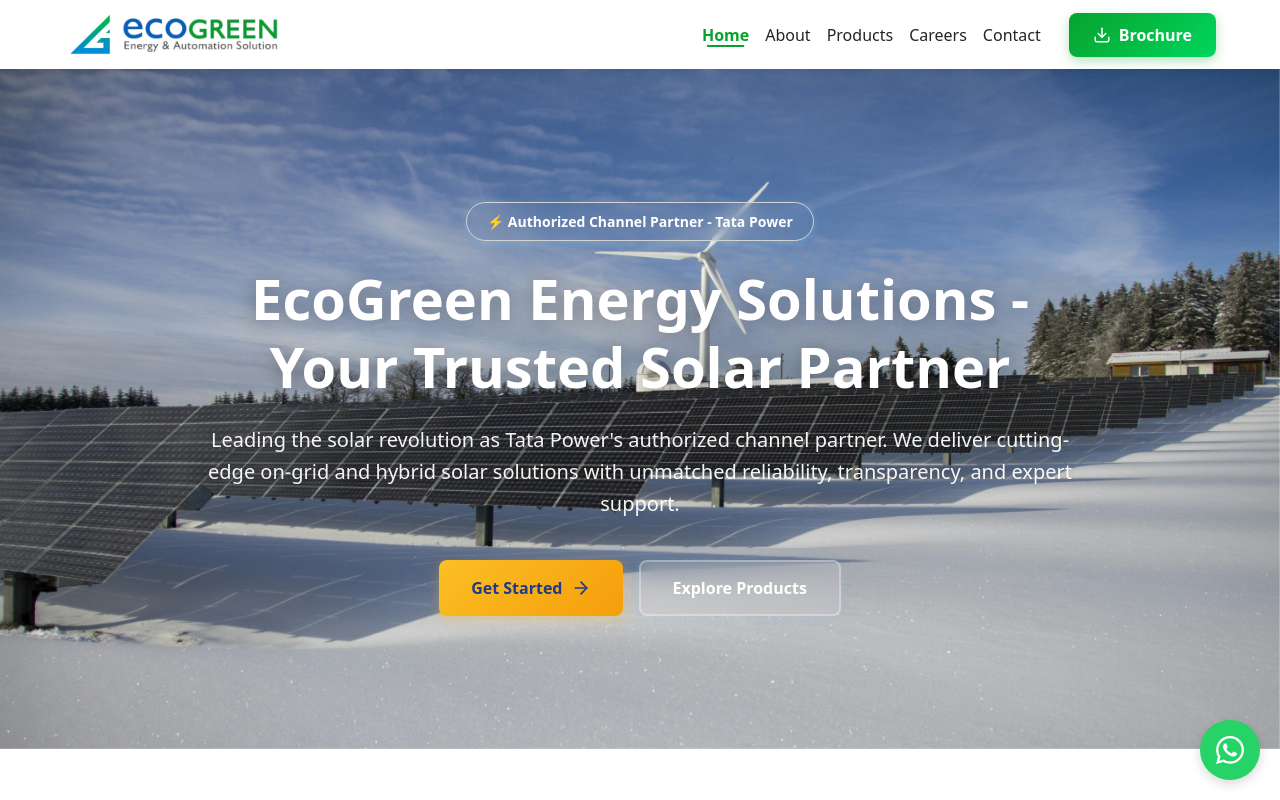
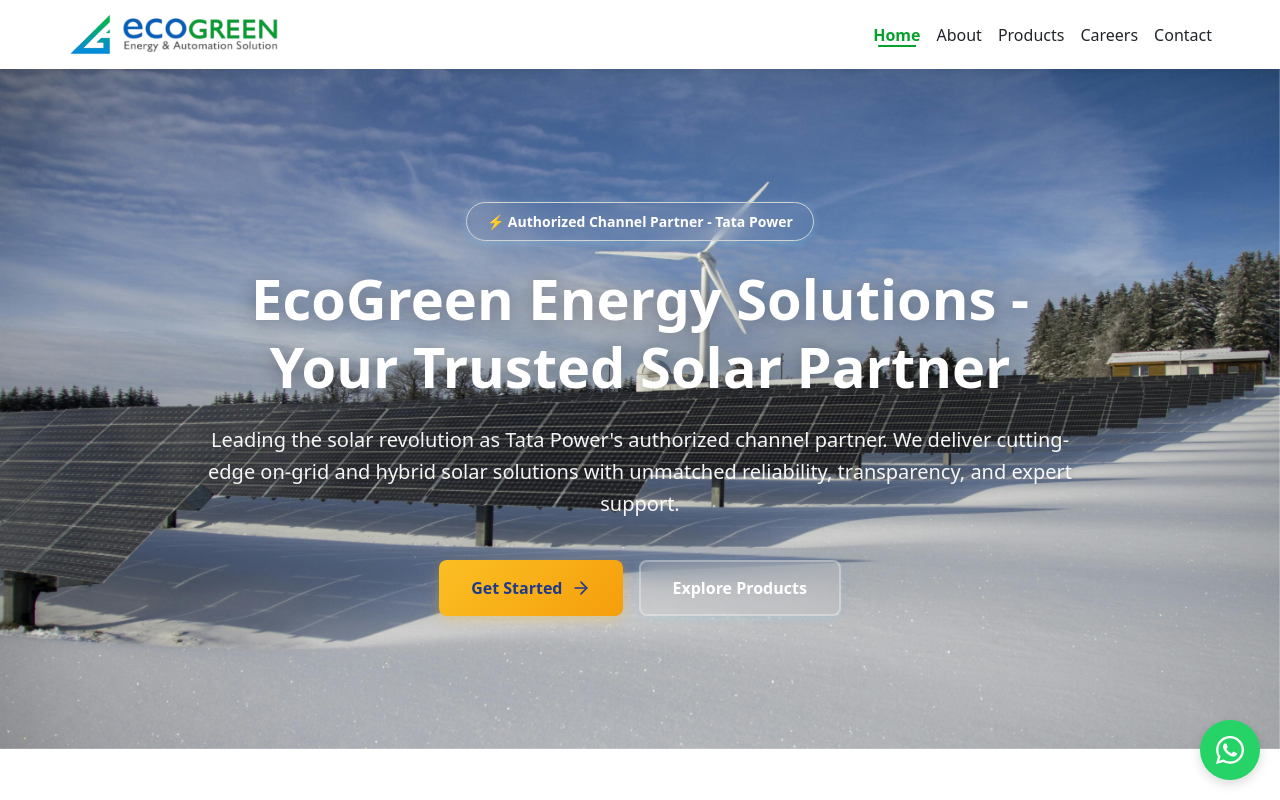
Before and after one commit to safvan-123/solar-website, a React (Vite) app in the folder Solar Website/solar-client/: page / in a window 1280 px wide. Shown: the top 800 px of the page. Built offline with nearby package versions, Linux system fonts and the light colour scheme.

Commit message:
new changes as solaroof

```diff
--- a/Solar Website/solar-client/src/components/SolarNavbar/AppNavbar.jsx
+++ b/Solar Website/solar-client/src/components/SolarNavbar/AppNavbar.jsx
@@ -1,149 +1,3 @@
-// import { useState, useEffect } from "react";
-// import { Sun, Download, Menu, X } from "lucide-react";
-// import { NavLink } from "react-router-dom";
-// import logoIcon from "../../assets/images/ecogreen_logo.jpeg";
-// import logotext from "../../assets/images/ecogreen_text.jpeg";
-// import "./SolarNavbar.css";
-
-// const SolarNavbar = () => {
-//   const [expanded, setExpanded] = useState(false);
-//   const [scrolled, setScrolled] = useState(false);
-
-//   useEffect(() => {
-//     const handleScroll = () => {
-//       setScrolled(window.scrollY > 20);
-//     };
-//     window.addEventListener("scroll", handleScroll);
-//     return () => window.removeEventListener("scroll", handleScroll);
-//   }, []);
-
-//   useEffect(() => {
-//     if (expanded) {
-//       document.body.style.overflow = "hidden";
-//     } else {
-//       document.body.style.overflow = "unset";
-//     }
-//     return () => {
-//       document.body.style.overflow = "unset";
-//     };
-//   }, [expanded]);
-
-//   const navLinks = [
-//     { path: "/", label: "Home" },
-//     { path: "/about", label: "About" },
-//     { path: "/products", label: "Products" },
-//     { path: "/careers", label: "Careers" },
-//     { path: "/contact", label: "Contact" },
-//   ];
-
-//   return (
-//     <>
-//       <nav className={`navbar ${scrolled ? "scrolled" : ""}`}>
-//         <div className="nav-container">
-//           {/* Logo */}
-//           <NavLink to="/" className="logo" onClick={() => setExpanded(false)}>
-//             <div className="logo-icon-wrapper">
-//               <img
-//                 src={logoIcon}
-//                 alt="EcoGreen Icon"
-//                 className="logo-icon-img"
-//               />
-//             </div>
-//             <div className="logo-text-container">
-//               <div className="logo-brand-wrapper">
-//                 {/* <span className="logo-brand-main">eco</span>
-//                 <span className="logo-brand-sub">GREEN</span> */}
-//                 <img
-//                   src={logotext}
-//                   alt="EcoGreen Icon"
-//                   style={{ height: "40px", marginLeft: "0px" }}
-//                   // className="logo-icon-img"
-//                 />
-//               </div>
-//               {/* <p className="logo-tagline">Energy & Automation Solution</p> */}
-//             </div>
-//           </NavLink>
-
-//           {/* Desktop Navigation */}
-//           <div className="desktop-nav">
-//             {navLinks.map((link) => (
-//               <NavLink
-//                 key={link.path}
-//                 to={link.path}
-//                 className={({ isActive }) =>
-//                   `nav-link ${isActive ? "active" : ""}`
-//                 }
-//               >
-//                 {link.label}
-//               </NavLink>
-//             ))}
-
-//             <button
-//               className="brochure-btn"
-//               onClick={() => (window.location.href = "/brochure")}
-//             >
-//               <Download size={18} />
-//               Brochure
-//             </button>
-//           </div>
-
-//           {/* Mobile Toggle */}
-//           <button
-//             className="toggle-btn"
-//             onClick={() => setExpanded((prev) => !prev)}
-//             aria-label="Toggle menu"
-//           >
-//             {expanded ? <X size={24} /> : <Menu size={24} />}
-//           </button>
-//         </div>
-//       </nav>
-
-//       {/* Mobile Menu Backdrop */}
-//       <div
-//         className={`mobile-menu-backdrop ${expanded ? "show" : ""}`}
-//         onClick={() => setExpanded(false)}
-//       />
-
-//       {/* Mobile Menu Sidebar */}
-//       <div className={`mobile-menu-sidebar ${expanded ? "show" : ""}`}>
-//         <button
-//           className="close-btn"
-//           onClick={() => setExpanded(false)}
-//           aria-label="Close menu"
-//         >
-//           <X size={24} />
-//         </button>
-
-//         {navLinks.map((link) => (
-//           <NavLink
-//             key={link.path}
-//             to={link.path}
-//             className={({ isActive }) =>
-//               `mobile-nav-link ${isActive ? "active" : ""}`
-//             }
-//             onClick={() => setExpanded(false)}
-//           >
-//             {link.label}
-//           </NavLink>
-//         ))}
-
-//         <button
-//           className="brochure-btn mobile-brochure-btn"
-//           onClick={() => {
-//             window.location.href = "/brochure";
-//             setExpanded(false);
-//           }}
-//         >
-//           <Download size={18} />
-//           Download Brochure
-//         </button>
-//       </div>
-//     </>
-//   );
-// };
-
-// export default SolarNavbar;
-
 import { useState, useEffect } from "react";
 import { Sun, Download, Menu, X } from "lucide-react";
 import { NavLink } from "react-router-dom";
@@ -220,13 +74,13 @@
               </NavLink>
             ))}
 
-            <button
+            {/* <button
               className="brochure-btn"
               onClick={() => (window.location.href = "/brochure")}
             >
               <Download size={18} />
               Brochure
-            </button>
+            </button> */}
           </div>
 
           {/* Mobile Toggle */}
```
